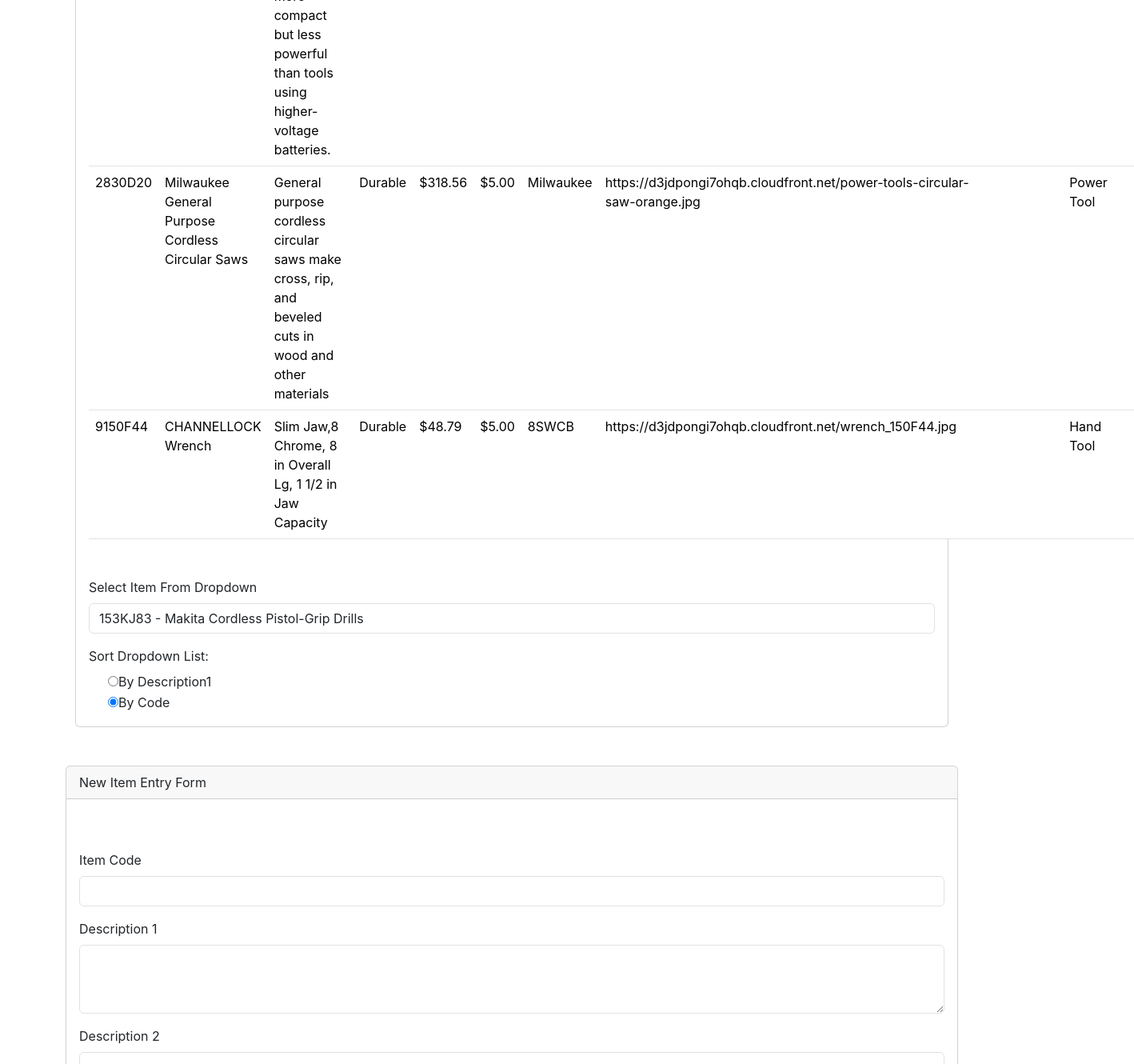
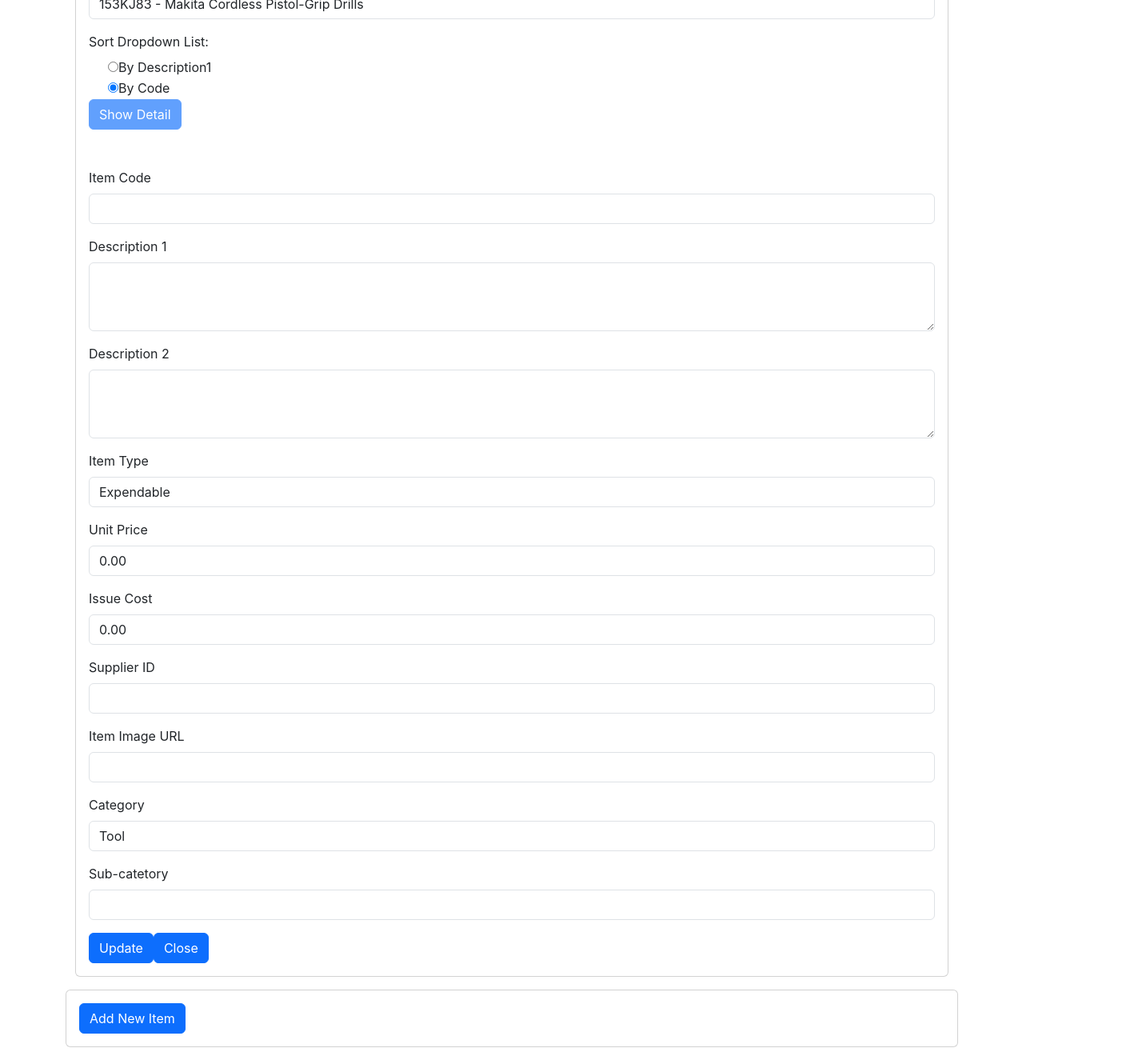
Before and after one commit to Yamako123456/tool-room-app, a React (Create React App) app: page / in a window 1280 px wide. Shown: the part 340-1670 px from the top of the page at 80% size, 1418 px wide, since content can reach past the window. After the commit the page ends 1649 px from the top, so only its background shows below. Built offline with nearby package versions, Linux system fonts and the light colour scheme.

Commit message:
show detail in progress, add new item on and off implemented

```diff
--- a/src/components/ItemModuleComponent.js
+++ b/src/components/ItemModuleComponent.js
@@ -4,6 +4,9 @@
 import NewItemForm from './NewItemForm';
 
 function ItemModuleComponent() {
+    const [showEntryForm, setShowEntryForm] = useState(false);
+    const [showDetail, setShowDetail] = useState(true);
+
     const [items, setItems] = useState([
             {
                 code: "153KJ83",
@@ -87,16 +90,45 @@
     return(
         <div className='mt-5 container'>
 
-            <ItemTableSection items={items} inactivateItem={inactivateItem}/>
+            <ItemTableSection
+                addItem={addItem}
+                items={items}
+                inactivateItem={inactivateItem}
+                setShowEntryForm={setShowEntryForm}
+                showDetail={showDetail}
+                setShowDetail={setShowDetail}
+            />
 
-            <div className='card mt-5'>
-                <div className='card-header'>
-                    New Item Entry Form
-                </div>
+            <div className='card mt-3'>
                 <div className='card-body'>
-                    <NewItemForm addItem={addItem} items={items} />
+
+                    <button className='btn btn-primary'
+                        onClick={() => {setShowEntryForm(true)}}
+                        disabled={showEntryForm}
+                    >Add New Item</button>
                 </div>
             </div>
+
+
+            {showEntryForm && (
+
+                <div className='card mt-5'>
+                    <div className='card-header'>
+                        New Item Entry Form
+                    </div>
+                    <div className='card-body'>
+                        <NewItemForm
+                            addItem={addItem}
+                            items={items}
+                            readOnly={false}
+                            setShowEntryForm={setShowEntryForm}
+                            setShowDetail={setShowDetail}
+                            caption={'Add New Item'}
+                        />
+                    </div>
+                </div>
+
+            )}
         </div>
 
     )
--- a/src/components/ItemRowItem.js
+++ b/src/components/ItemRowItem.js
@@ -9,12 +9,12 @@
         <tr>
             <td>{props.item.code}</td>
             <td>{props.item.description1}</td>
-            <td>{props.item.description2}</td>
+            {/* <td>{props.item.description2}</td> */}
             <td>{props.item.itemType}</td>
-            <td>{usDollarFormatter.format(props.item.unitPrice)}</td>
-            <td>{usDollarFormatter.format(props.item.issueCost)}</td>
+            {/* <td>{usDollarFormatter.format(props.item.unitPrice)}</td> */}
+            {/* <td>{usDollarFormatter.format(props.item.issueCost)}</td> */}
             <td>{props.item.suppierId}</td>
-            <td>{props.item.itemImage}</td>
+            {/* <td>{props.item.itemImage}</td> */}
             <td>{props.item.cateory}</td>
             <td>{props.item.subCategory}</td>
         </tr>
--- a/src/components/ItemTableSection.js
+++ b/src/components/ItemTableSection.js
@@ -1,13 +1,19 @@
 import React, {useState} from "react";
 import ItemRowItem from "./ItemRowItem"
 import ItemDropdownList from "./ItemDropdownList";
+import NewItemForm from "./NewItemForm";
 
 function ItemTableSection(props) {
     const [sortBy, setSortBy] = useState('code');
     const [selectedItem, setSelectedItem] = useState('')
 
+
     const handleRadioChange = (e) => {
         setSortBy(e.target.value);
+    }
+
+    const showDetail = () => {
+        props.setShowDetail(true);
     }
 
     return(
@@ -24,12 +30,12 @@
                                 <tr>
                                     <th scope="col">Item Code</th>
                                     <th scope="col">Description 1</th>
-                                    <th scope="col">Description 2</th>
+                                    {/* <th scope="col">Description 2</th> */}
                                     <th scope="col">Item Type</th>
-                                    <th scope="col">Unit Price</th>
-                                    <th scope="col">Issue Cost</th>
+                                    {/* <th scope="col">Unit Price</th> */}
+                                    {/* <th scope="col">Issue Cost</th> */}
                                     <th scope="col">Supplier ID</th>
-                                    <th scope="col">Item Image URL</th>
+                                    {/* <th scope="col">Item Image URL</th> */}
                                     <th scope="col">Category</th>
                                     <th scope="col">Sub Category</th>
                                 </tr>
@@ -78,11 +84,32 @@
                                     By Code
                                 </div>
                             </div>
+                            <button className="btn btn-primary"
+                                onClick={showDetail}
+                                disabled={props.showDetail}
+                            >
+                                Show Detail
+                            </button>
                         </form>
 
-                        {/* <button className="btn btn-primary"
-                            onClick={()}
-                        >Inactivate Selected Item</button> */}
+
+
+                        {props.showDetail && (
+                            // <div  className="card-body">
+                                <NewItemForm
+                                    addItem={props.addItem}
+                                    items={props.items}
+                                    readOnly={false}
+                                    setShowEntryForm={props.setShowEntryForm}
+                                    setShowDetail={props.setShowDetail}
+
+                                    caption={'Update'}
+                            />
+                            // </div>
+                        )}
+
+
+
                     </div>
                 </div>
             </div>
--- a/src/components/NewItemForm.js
+++ b/src/components/NewItemForm.js
@@ -74,6 +74,7 @@
             );
 
             resetForm();
+            props.setShowEntryForm(false);
         }
     }
 
@@ -90,6 +91,12 @@
         setSubCategory('');
     }
 
+    const closeForm = () => {
+        resetForm();
+        props.setShowEntryForm(false);
+        props.setShowDetail(false);
+    }
+
     return (
         <div className='mt-5'>
             <form>
@@ -98,6 +105,7 @@
                     <input type='text' className='form-control' required
                         value={code}
                         onChange={(event) => setCode(event.target.value)}
+                        readOnly={props.readOnly}
                     ></input>
                 </div>
                 <div className='mb-3'>
@@ -105,6 +113,7 @@
                     <textarea className='form-control' rows={3} required
                         value={description1}
                         onChange={(event) => setDescription1(event.target.value)}
+                        readOnly={props.readOnly}
                     ></textarea>
 
                 </div>
@@ -113,6 +122,7 @@
                     <textarea className='form-control'  rows={3}
                         value={description2}
                         onChange={(event) => setDescription2(event.target.value)}
+                        readOnly={props.readOnly}
                     ></textarea>
                 </div>
                 <div className='mb-3'>
@@ -120,6 +130,7 @@
                     <select className='form-control'
                         value={itemType}
                         onChange={(event) => setItemType(event.target.value)}
+                        disabled={props.readOnly}
                     >
                         {Object.entries(ItemTypes).map(([key, value]) =>
                         (
@@ -134,6 +145,7 @@
                     <input className='form-control' type='number'
                         value={unitPrice}
                         onChange={(event) => setUnitPrice(event.target.value)}
+                        readOnly={props.readOnly}
                     ></input>
                 </div>
                 <div className='mb-3'>
@@ -141,6 +153,7 @@
                     <input className='form-control' type='number'
                         value={issueCost}
                         onChange={(event) => setIssueCost(event.target.value)}
+                        readOnly={props.readOnly}
                     ></input>
                 </div>
                 <div className='mb-3'>
@@ -148,6 +161,7 @@
                     <input className='form-control' type='text' required
                         value={suppierId}
                         onChange={(event) => setSuppierId(event.target.value)}
+                        readOnly={props.readOnly}
                     ></input>
                 </div>
                 <div className='mb-3'>
@@ -155,6 +169,7 @@
                     <input className='form-control' type='text'
                         value={itemImage}
                         onChange={(event) => setItemImage(event.target.value)}
+                        readOnly={props.readOnly}
                     ></input>
                 </div>
                 <div className='mb-3'>
@@ -162,6 +177,7 @@
                     <select className='form-control' type='text'
                         value={category}
                         onChange={(event) => setCategory(event.target.value)}
+                        disabled={props.readOnly}
                     >
                         {Object.entries(ItemCategories).map(([key, value]) => (
                             <option key={key} value={value}>
@@ -176,11 +192,13 @@
                     <input className='form-control' type='text'
                         value={subCategory}
                         onChange={(event) => setSubCategory(event.target.value)}
+                        readOnly={props.readOnly}
                         ></input>
                 </div>
 
             </form>
-            <button className='btn btn-primary' onClick={submitItem}>Add New Item</button>
+            <button className='btn btn-primary' onClick={submitItem}>{props.caption}</button>
+            <button className='btn btn-primary' onClick={closeForm}>Close</button>
 
         </div>
     )
```
